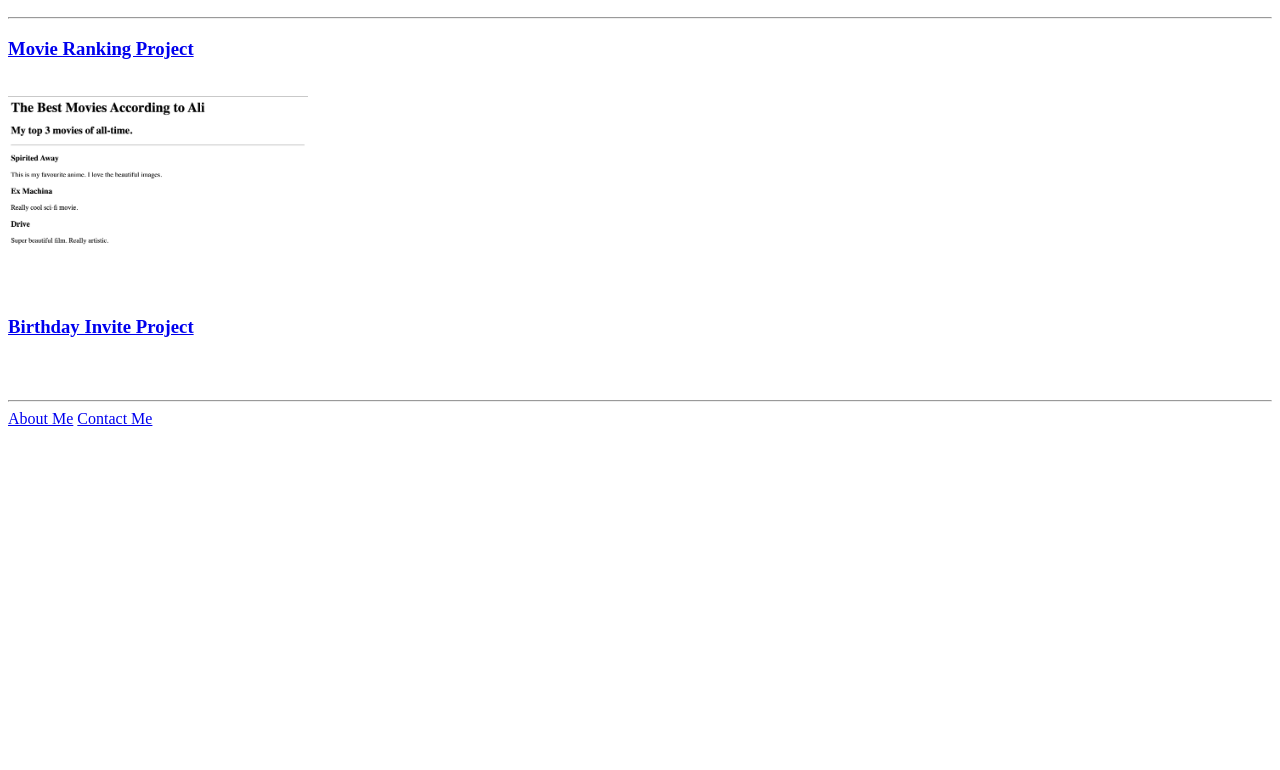
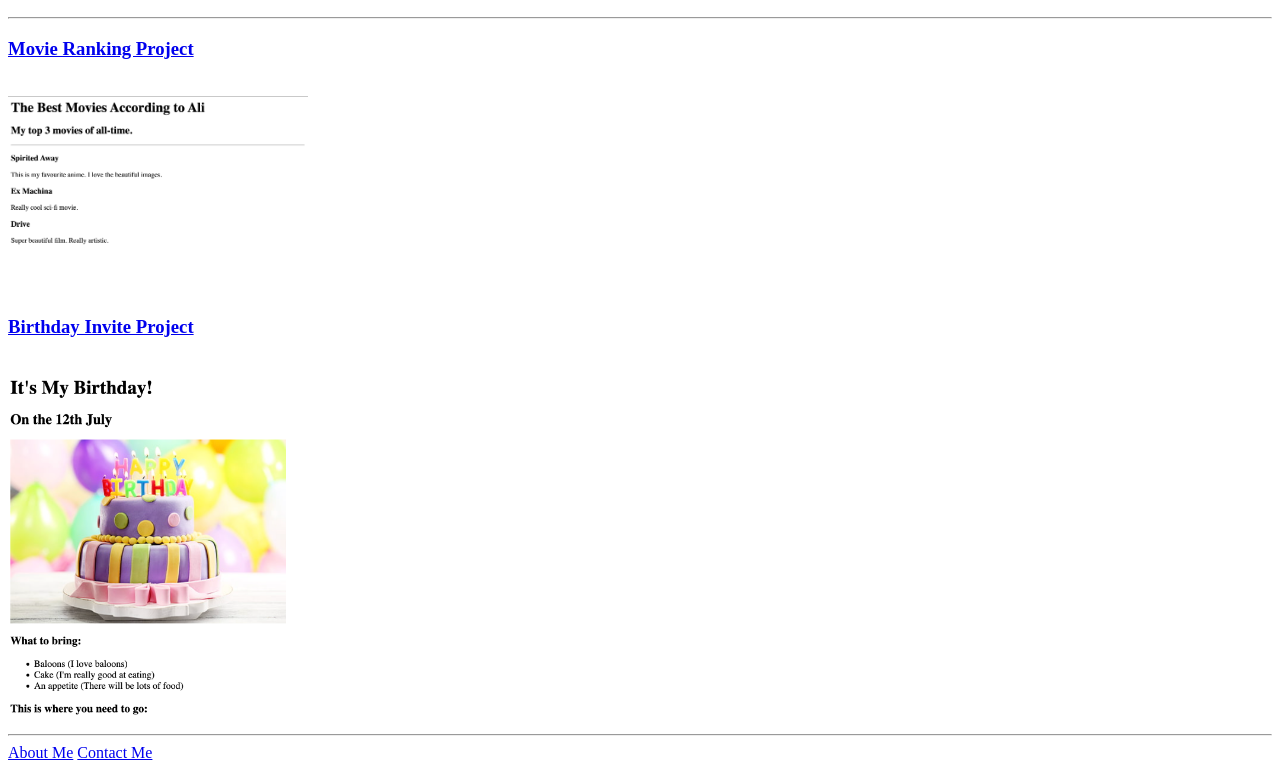
Before and after one commit to Nox4U/WebDevPro, a plain HTML site: page index.html in a window 1280 px wide. Shown: the part 110-880 px from the top of the page. Before the commit the page ends 800 px from the top, so only its background shows below. Drawn offline with Linux system fonts and the light colour scheme.

Commit message:
Update index.html

```diff
--- a/index.html
+++ b/index.html
@@ -14,7 +14,7 @@
         <img width="300" height="auto" src="./assets/images/best_movies.png" alt=""><br>
 
         <h3><a draggable="true" href="./public/birthday-invite.html">Birthday Invite Project</a></h3><br>
-        <img width="300" src="./assets/images/birthday-invite.png" alt=""><br><hr />
+        <img width="300" src="./assets/images/birthday_invite.png" alt=""><br><hr />
 
         <a href="./public/about.html">About Me</a>
         <a href="./public/contact.html">Contact Me</a>
```
